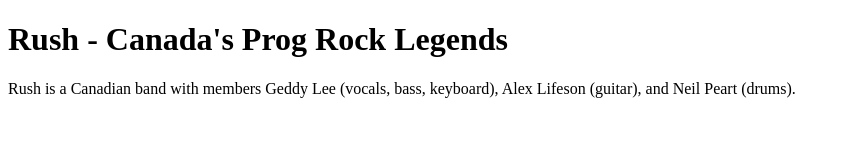
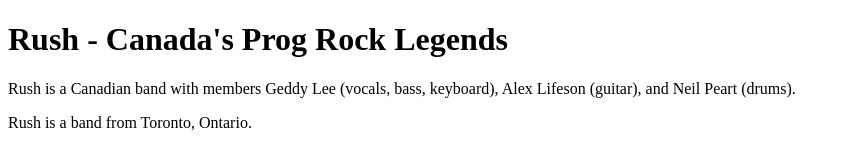
Before and after one commit to mrhardman23/html-final-project, a plain HTML site: page index.html in a window 1280 px wide. Shown: the whole page, without its empty margins (0-850 px from the left). Drawn offline with Linux system fonts and the light colour scheme.

Commit message:
Add more info on home page

```diff
--- a/index.html
+++ b/index.html
@@ -12,5 +12,6 @@
       Rush is a Canadian band with members Geddy Lee (vocals, bass, keyboard),
       Alex Lifeson (guitar), and Neil Peart (drums).
     </p>
+    <p>Rush is a band from Toronto, Ontario.</p>
   </body>
 </html>
```
